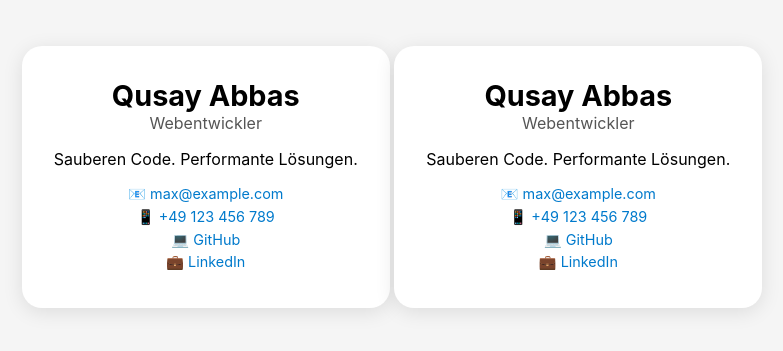
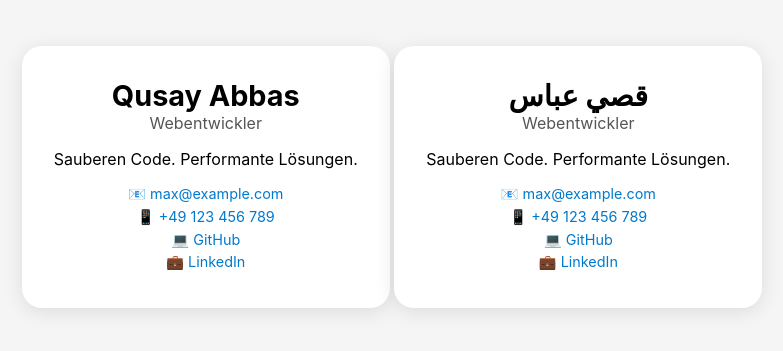
Before and after one commit to QusayAbbas/business-card, a plain HTML site: page index.html in a window 1280 px wide. Shown: the part 231-582 px from the top of the page, without its empty margins (248-1031 px from the left). Drawn offline with Linux system fonts and the light colour scheme.

Commit message:
Update index.html

```diff
--- a/index.html
+++ b/index.html
@@ -55,7 +55,7 @@
   </div>
   &nbsp;
   <div class="card">
-    <div class="name">Qusay Abbas</div>
+    <div class="name">قصي عباس</div>
     <div class="title">Webentwickler</div>
     <p>Sauberen Code. Performante Lösungen.</p>
     <div class="contact">
```
